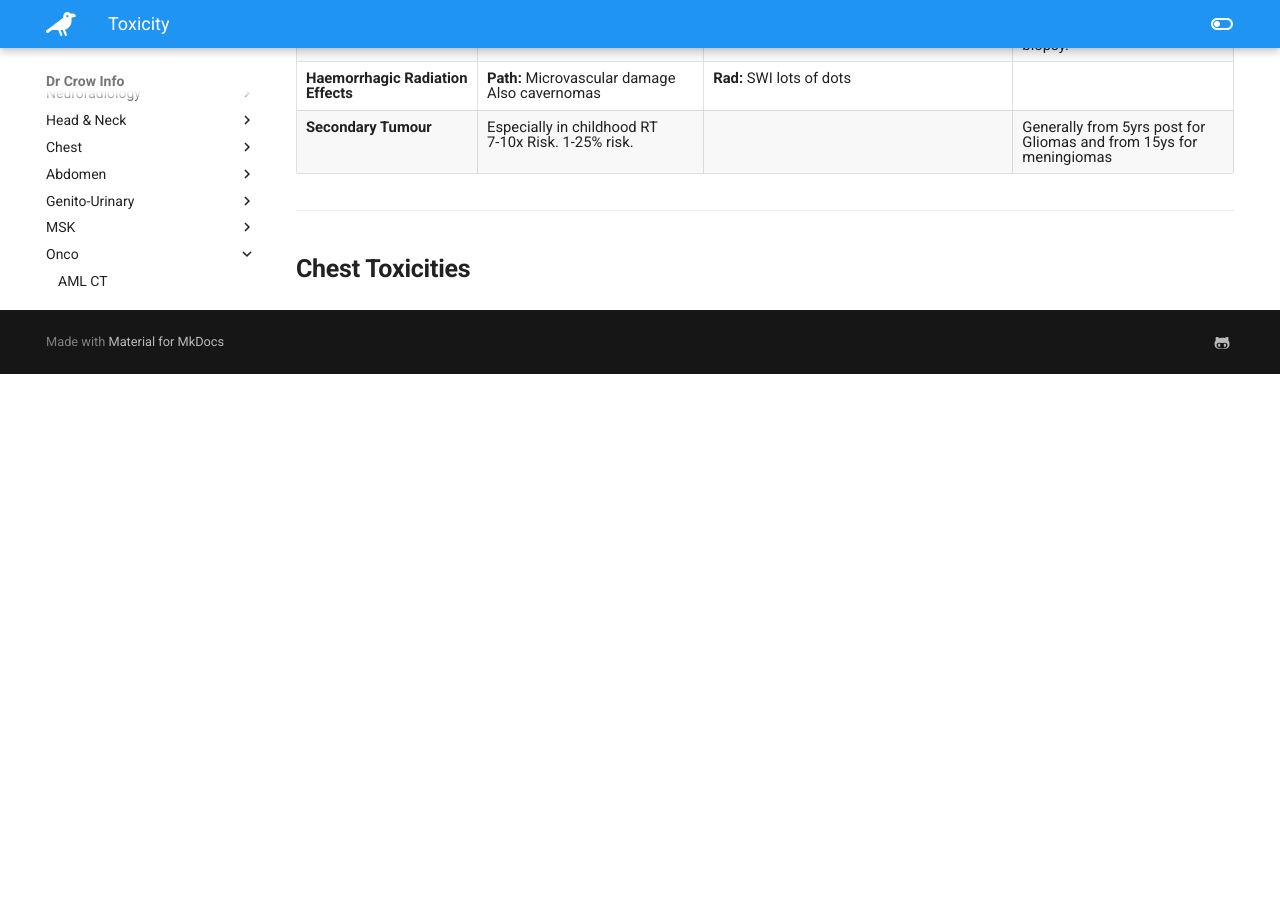
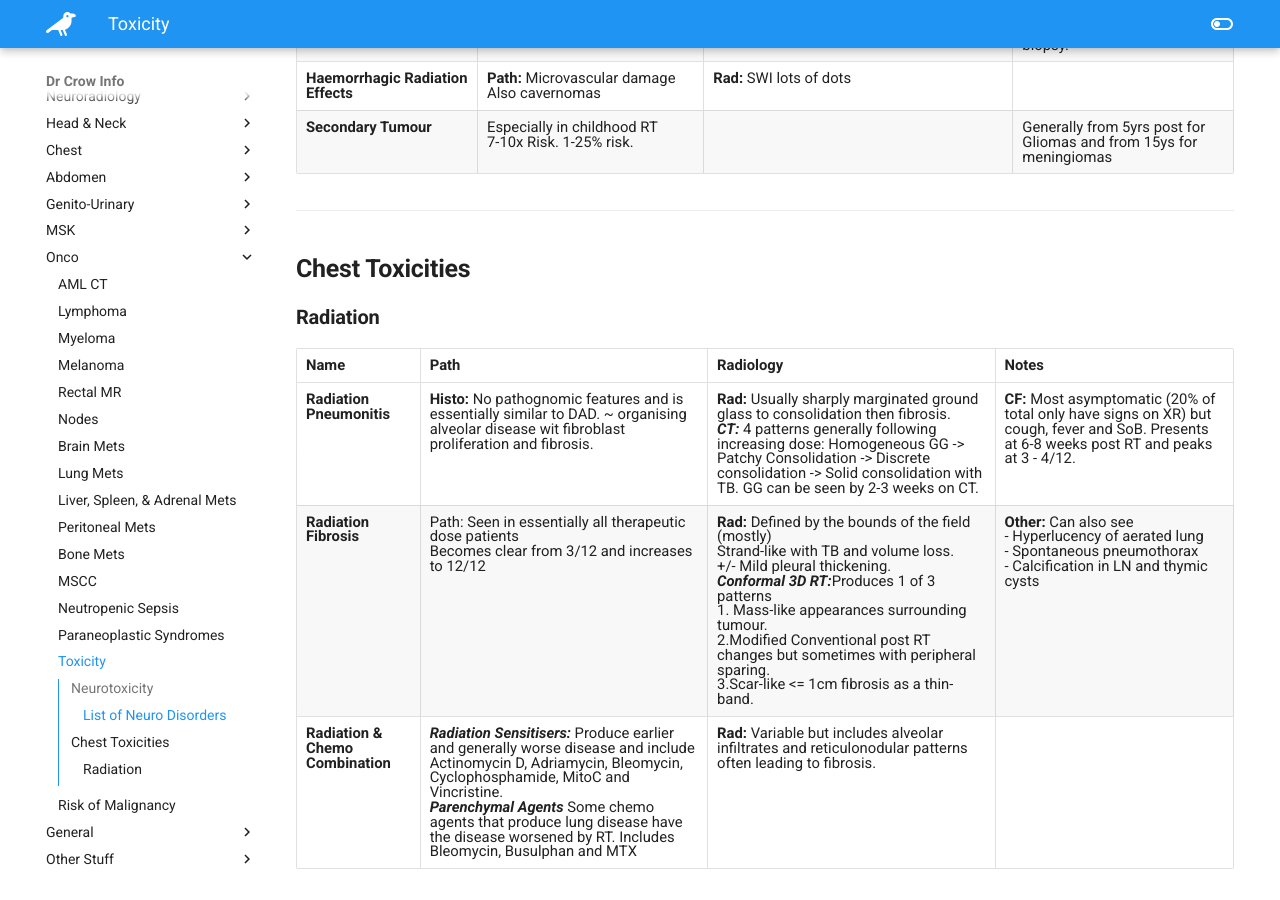
Before and after one commit to TheDrCrow/DrCrowInfo, an MkDocs documentation site: the page built from docs/onco/onco_toxicity.md, in a window 1280 px wide and 900 px high, scrolled down 2597 px. Built offline with MkDocs 1.6.1 and Material for MkDocs 9.7.7, drawn with Linux system fonts in a browser that asks for light colours; before the commit the page ends 2971 px from its top, so only the background shows below that.

Commit message:
is ending the table

```diff
--- a/docs/onco/onco_toxicity.md
+++ b/docs/onco/onco_toxicity.md
@@ -26,3 +26,11 @@
 ----
 
 ## Chest Toxicities
+
+### Radiation
+
+| Name    | Path    | Radiology    | Notes    |
+|---------------- | --------------- | --------------- | --------------- |
+| **Radiation Pneumonitis** | **Histo:** No pathognomic features and is essentially similar to DAD. ~ organising alveolar disease wit fibroblast proliferation and fibrosis.  | **Rad:** Usually sharply marginated ground glass to consolidation then fibrosis.<br>***CT:*** 4 patterns generally following increasing dose: Homogeneous GG -> Patchy Consolidation -> Discrete consolidation -> Solid consolidation with TB. GG can be seen by 2-3 weeks on CT.| **CF:** Most asymptomatic (20% of total only have signs on XR) but cough, fever and SoB. Presents at 6-8 weeks post RT and peaks at 3 - 4/12.  |
+| **Radiation Fibrosis** | Path: Seen in essentially all therapeutic dose patients<br>Becomes clear from 3/12 and increases to 12/12 | **Rad:** Defined by the bounds of the field (mostly)<br>Strand-like with TB and volume loss.<br>+/- Mild pleural thickening.<br>***Conformal 3D RT:***Produces 1 of 3 patterns<br>1. Mass-like appearances surrounding tumour.<br>2.Modified Conventional post RT changes but sometimes with peripheral sparing.<br>3.Scar-like <= 1cm fibrosis as a thin-band. | **Other:** Can also see<br>- Hyperlucency of aerated lung<br>- Spontaneous pneumothorax<br>- Calcification in LN and thymic cysts |
+| **Radiation & Chemo Combination**  | ***Radiation Sensitisers:*** Produce earlier and generally worse disease and include Actinomycin D, Adriamycin, Bleomycin, Cyclophosphamide, MitoC and Vincristine.<br>***Parenchymal Agents*** Some chemo agents that produce lung disease have the disease worsened by RT. Includes Bleomycin, Busulphan and MTX  | **Rad:** Variable but includes alveolar infiltrates and reticulonodular patterns often leading to fibrosis. | |
```
